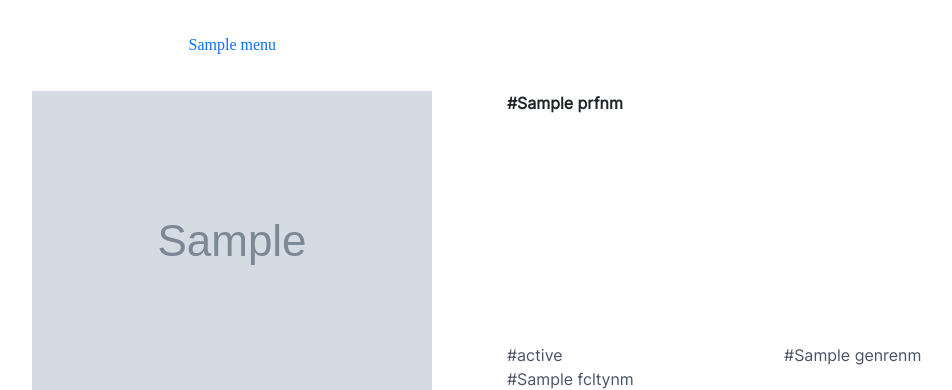
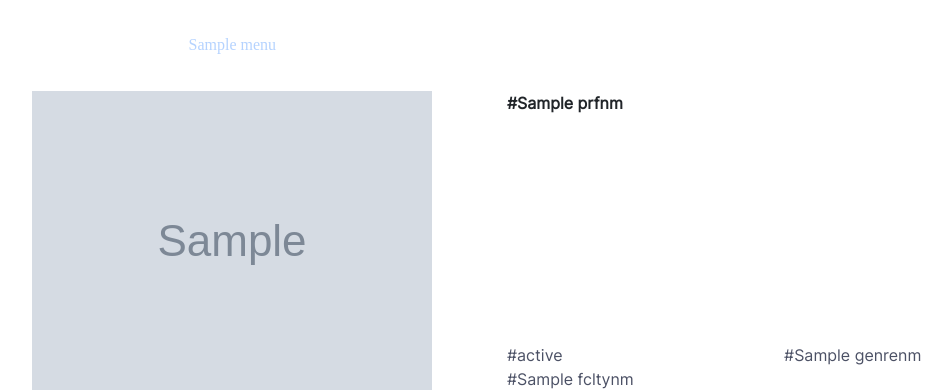
Before and after one commit to im175cm/shinning-daegu, a Flask app: template templates/index.html in a window 1280 px wide. Shown: the part 176-566 px from the top of the page, without its empty margins (50-1002 px from the left). Run offline with Flask 2, Linux system fonts and the light colour scheme; the template is opened without the code that fills it: most values are stand-ins (such as "Sample title", 1, 10 or a date in 2020); grey boxes marked "Sample" are stand-in pictures; some libraries are stand-ins or nearby versions; some web fonts are replaced.

Commit message:
Update index.html
Add option category select and unselect

```diff
--- a/templates/index.html
+++ b/templates/index.html
@@ -40,9 +40,9 @@
 
                 {% for k, v in menu.items() %}
                 {% if v == condition %}
-                <div class="col-4"><a href={{v}}> {{ k }}</a></div>
+                <div class="col-4 selectCat"><a href={{v}}> {{ k }}</a></div>
                 {% else %}
-                <div class="col-4"><a href={{v}}> {{ k }}</a></div>
+                <div class="col-4 unselectCat"><a href={{v}}> {{ k }}</a></div>
                 {% endif %}
                 {% endfor %}
             </div>
```
